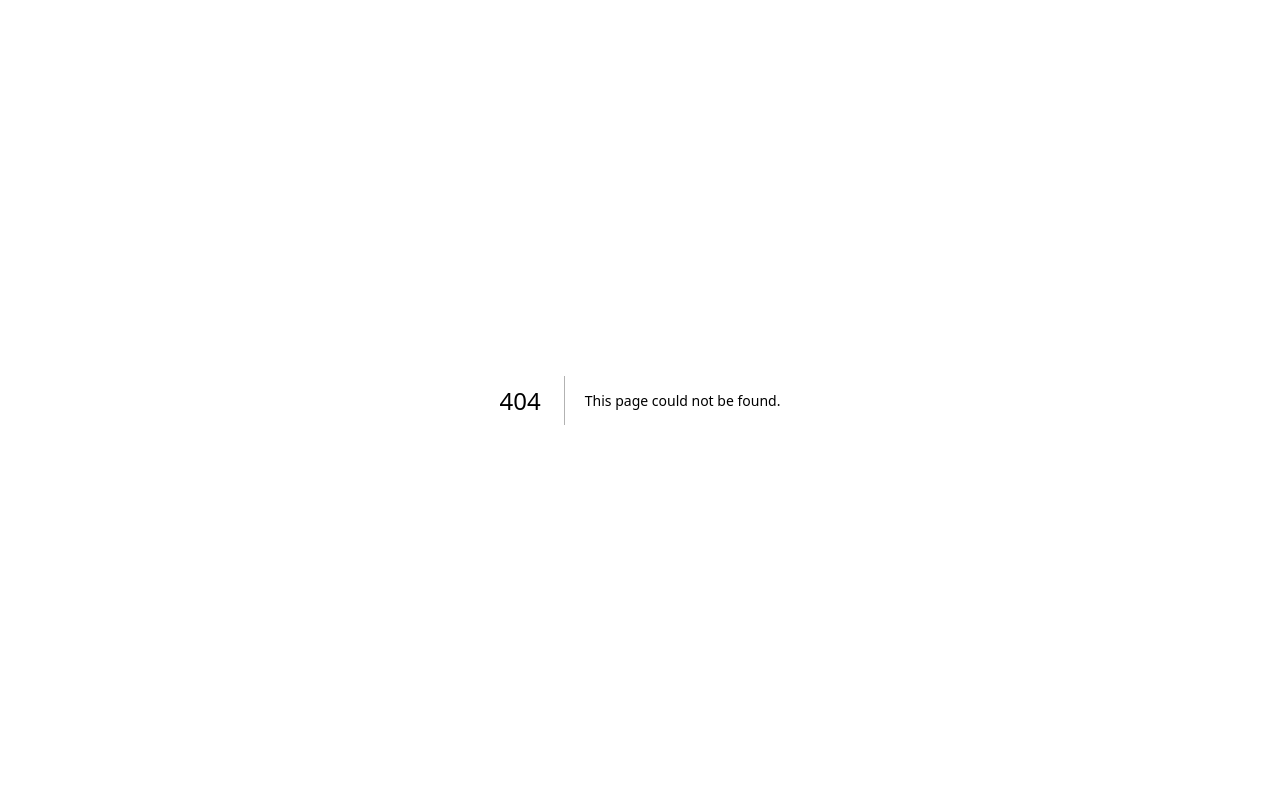
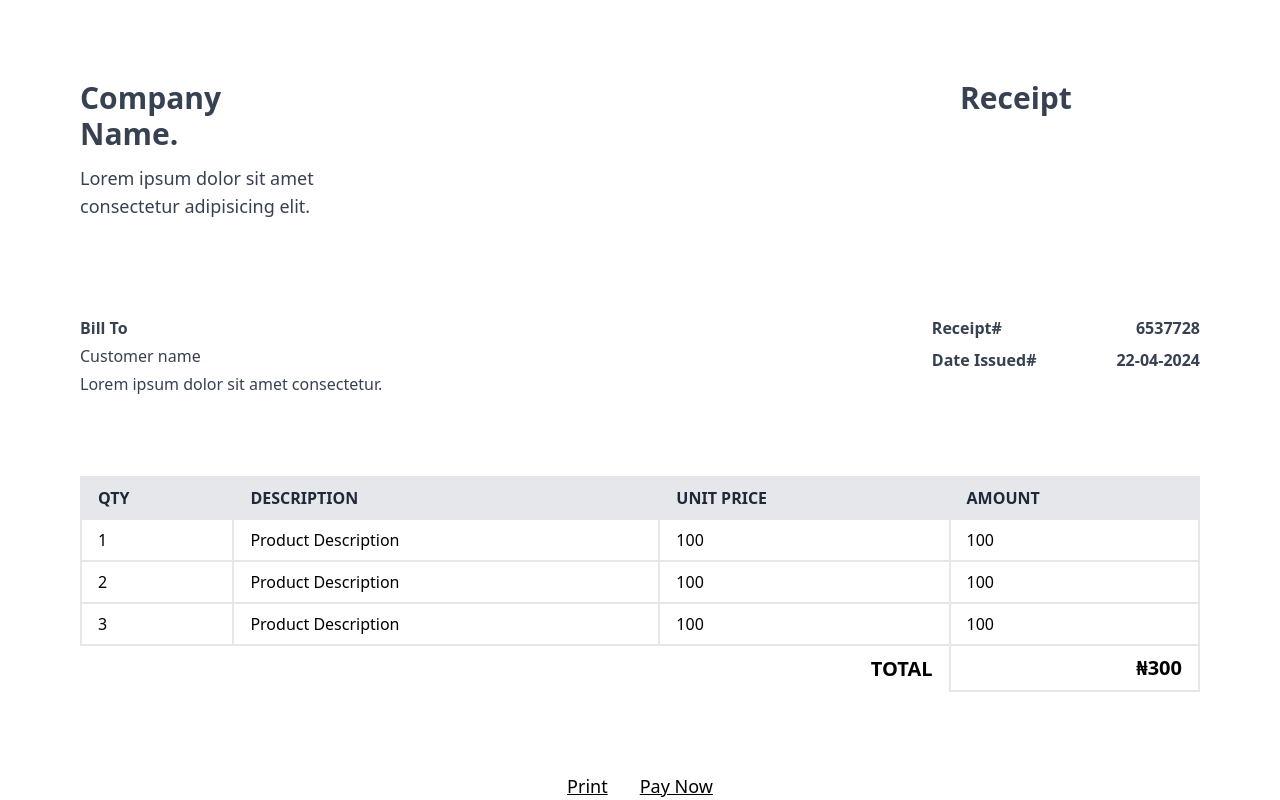
Before and after one commit to philtechphilips/ease-pay-fe, a Next.js app: page /receipt in a window 1280 px wide. Before the commit this address had no page. Shown: the top 800 px of the page. Built offline with nearby package versions, Linux system fonts and the light colour scheme.

Commit message:
fix: auth fixes

```diff
--- a/src/app/create-account/page.tsx
+++ b/src/app/create-account/page.tsx
@@ -1,6 +1,14 @@
 import Navbar from "@/components/Navbar";
 import CreateAccount from "@/components/auth/CreateAccount";
 import { Toaster } from "react-hot-toast";
+
+import { Metadata } from 'next';
+
+export const metadata: Metadata = {
+  title: 'Easepay | Online Invoice for SMEs',
+};
+
+
 
 const page = () => {
     return (
--- a/src/app/dashboard/layout.tsx
+++ b/src/app/dashboard/layout.tsx
@@ -1,6 +1,13 @@
 import { ReduxProvider } from "@/redux/provider";
 import Sidebar from "@/components/dashboard/Sidebar";
 import NavBar from "@/components/dashboard/NavBar";
+
+import { Metadata } from 'next';
+
+export const metadata: Metadata = {
+  title: 'Easepay | Online Invoice for SMEs',
+};
+
 
 
 export default function DashboardLayout({
--- a/src/app/dashboard/page.tsx
+++ b/src/app/dashboard/page.tsx
@@ -4,6 +4,8 @@ import { RootState } from "@/store/store";
 import { useEffect } from "react";
 import toast, { Toaster } from "react-hot-toast";
 import { useSelector } from "react-redux";
+
+
 
 export default function Dashboard() {
   const user = useSelector((state: RootState) => state.auth.user);
--- /dev/null
+++ b/src/app/receipt/page.tsx
@@ -0,0 +1,93 @@
+"use client";
+
+const page = () => {
+
+    const printWindow = () => {
+        window.print();
+    }
+
+    return (
+        <div className="px-20 py-20">
+            <div className="flex justify-between">
+                <div className="flex flex-col gap-1 w-60">
+                    <h1 className="font-bold text-3xl text-gray-700">Company Name.</h1>
+                    <p className="text-lg text-gray-700 mt-2 font-medium">Lorem ipsum dolor sit amet consectetur adipisicing elit.</p>
+                </div>
+
+                <div className="flex flex-col gap-1 w-60">
+                    <h1 className="font-bold text-3xl text-gray-700">Receipt</h1>
+                </div>
+            </div>
+
+            <div className="flex justify-between mt-20">
+                <div className="flex flex-col gap-1 mt-4">
+                    <h2 className="text-gray-700 font-bold">Bill To</h2>
+                    <p className="font-medium text-gray-700">Customer name</p>
+                    <p className="font-medium text-gray-700">Lorem ipsum dolor sit amet consectetur.</p>
+                </div>
+
+                <div className="flex flex-col gap-2 mt-4">
+                    <div className="flex justify-between gap-20">
+                        <h2 className="text-gray-700 font-bold">Receipt#</h2>
+                        <p className="text-gray-700 font-bold">6537728</p>
+                    </div>
+                    <div className="flex justify-between gap-20">
+                        <h2 className="text-gray-700 font-bold">Date Issued#</h2>
+                        <p className="text-gray-700 font-bold">22-04-2024</p>
+                    </div>
+                </div>
+            </div>
+
+            <div className="overflow-x-auto mt-20">
+                <table className="table-auto w-full">
+                    <thead>
+                        <tr className="bg-gray-200">
+                            <th className="px-4 py-2 border-2 text-left font-bold text-gray-800 uppercase">QTY</th>
+                            <th className="px-4 py-2 border-2 text-left font-bold text-gray-800 uppercase">DESCRIPTION</th>
+                            <th className="px-4 py-2 border-2 text-left font-bold text-gray-800 uppercase">UNIT PRICE</th>
+                            <th className="px-4 py-2 border-2 text-left font-bold text-gray-800 uppercase">AMOUNT</th>
+                        </tr>
+                    </thead>
+                    <tbody>
+                        <tr className="bg-white">
+                            <td className="px-4 py-2 border-2">1</td>
+                            <td className="px-4 py-2 border-2">Product Description</td>
+                            <td className="px-4 py-2 border-2">100</td>
+                            <td className="px-4 py-2 border-2">100 </td>
+                        </tr>
+                        <tr className="bg-white">
+                            <td className="px-4 py-2 border-2">2</td>
+                            <td className="px-4 py-2 border-2">Product Description</td>
+                            <td className="px-4 py-2 border-2">100</td>
+                            <td className="px-4 py-2 border-2">100 </td>
+                        </tr>
+                        <tr className="bg-white">
+                            <td className="px-4 py-2 border-2">3</td>
+                            <td className="px-4 py-2 border-2">Product Description</td>
+                            <td className="px-4 py-2 border-2">100</td>
+                            <td className="px-4 py-2 border-2">100 </td>
+                        </tr>
+                        <tr className="bg-white">
+                            <td className="px-4 py-2"></td>
+                            <td className="px-4 py-2"></td>
+                            <td className="px-4 py-2 text-right text-xl font-bold">TOTAL</td>
+                            <td className="px-4 py-2 border-2 text-right text-xl font-bold">&#8358;300</td>
+                        </tr>
+                    </tbody>
+                </table>
+            </div>
+
+            <div className="mt-20 flex justify-center gap-8">
+                <div onClick={printWindow} className="cursor-pointer text-lg underline">Print</div>
+                <div onClick={() => {}} className="cursor-pointer text-lg underline">Pay Now</div>
+            </div>
+
+
+            <div className="mt-40">
+                <p>&#169; {new Date().getFullYear()} Receipt generated with Easepay.</p>
+            </div>
+        </div>
+    )
+}
+
+export default page
--- a/src/components/dashboard/NavBar.tsx
+++ b/src/components/dashboard/NavBar.tsx
@@ -33,7 +33,7 @@ const NavBar = () => {
         </div>
         <div className='flex gap-3 items-center'>
           <div className='hidden md:block'>
-            <h1 className='font-[Gilroy-Regular] text-lg font-semibold text-gray-700'>{user?.name}</h1>
+            <h1 className='font-[Gilroy-Regular] text-lg font-semibold text-gray-700'>{user?.username}</h1>
             <p className='font-[Gilroy-Regular] text-gray-600'>{user?.email}</p>
           </div>
           <div className='cursor-pointer'>
```
